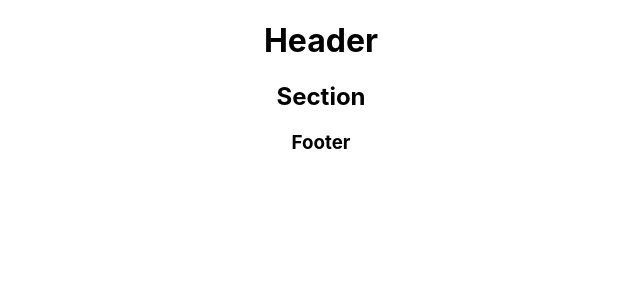
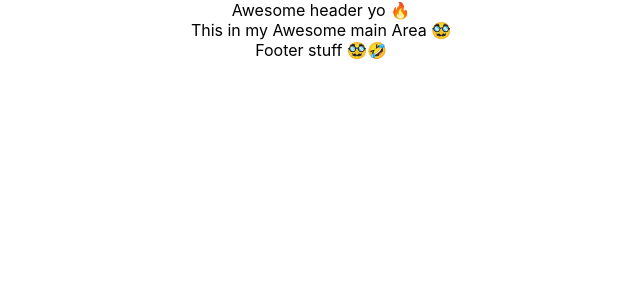
Before and after one commit to icarus9bly/TryReact, a React (Create React App) app in the folder react-essentials/: page / in a window 1280 px wide. Shown: the top 300 px of the page, without its empty margins (319-959 px from the left). Built offline with nearby package versions, Linux system fonts and the light colour scheme.

Commit message:
adding different components

```diff
--- a/react-essentials/src/App.js
+++ b/react-essentials/src/App.js
@@ -6,12 +6,22 @@
     <header>Awesome header yo 🔥</header>
   )
 }
+function Section(){
+  return(
+    <section>This in my Awesome main Area 🥸</section>
+  )
+}
+function Footer(){
+  return(
+    <footer>Footer stuff 🥸🤣</footer>
+  )
+}
 function App() {
   return (
     <div className="App">
-      <h1>Header</h1>
-      <h2>Section</h2>
-      <h3>Footer</h3>
+      <Header />
+      <Section />
+      <Footer />
     </div>
   );
 }
```
